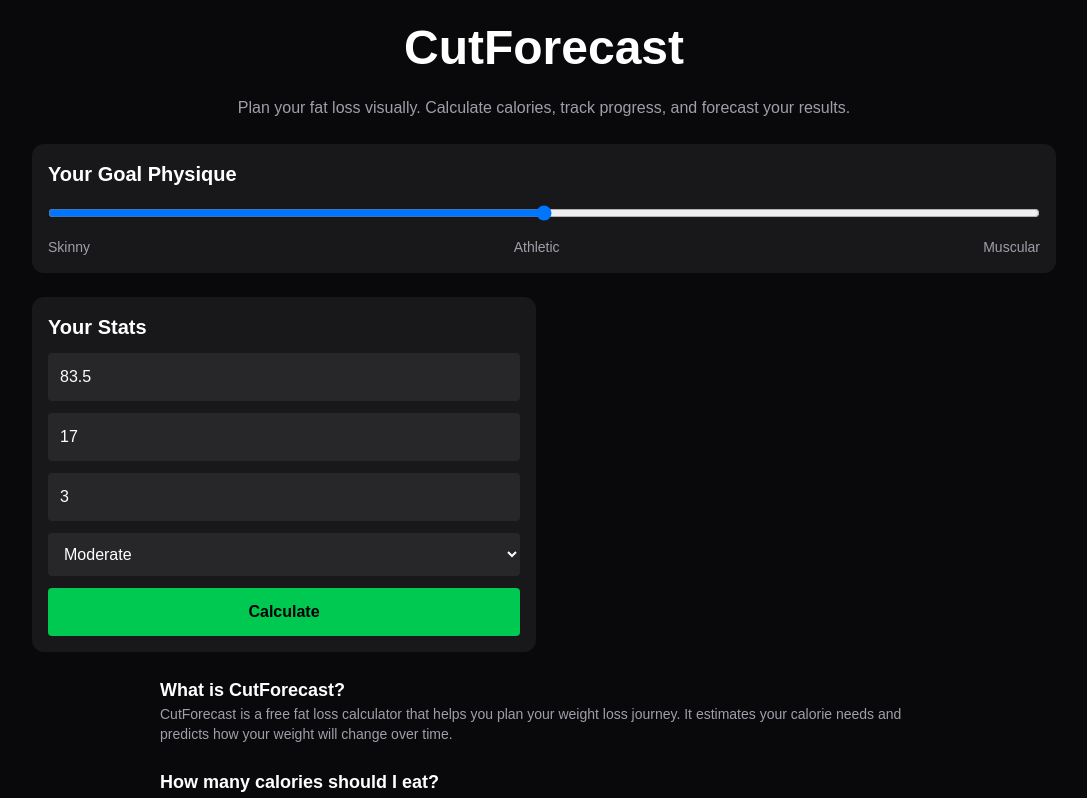
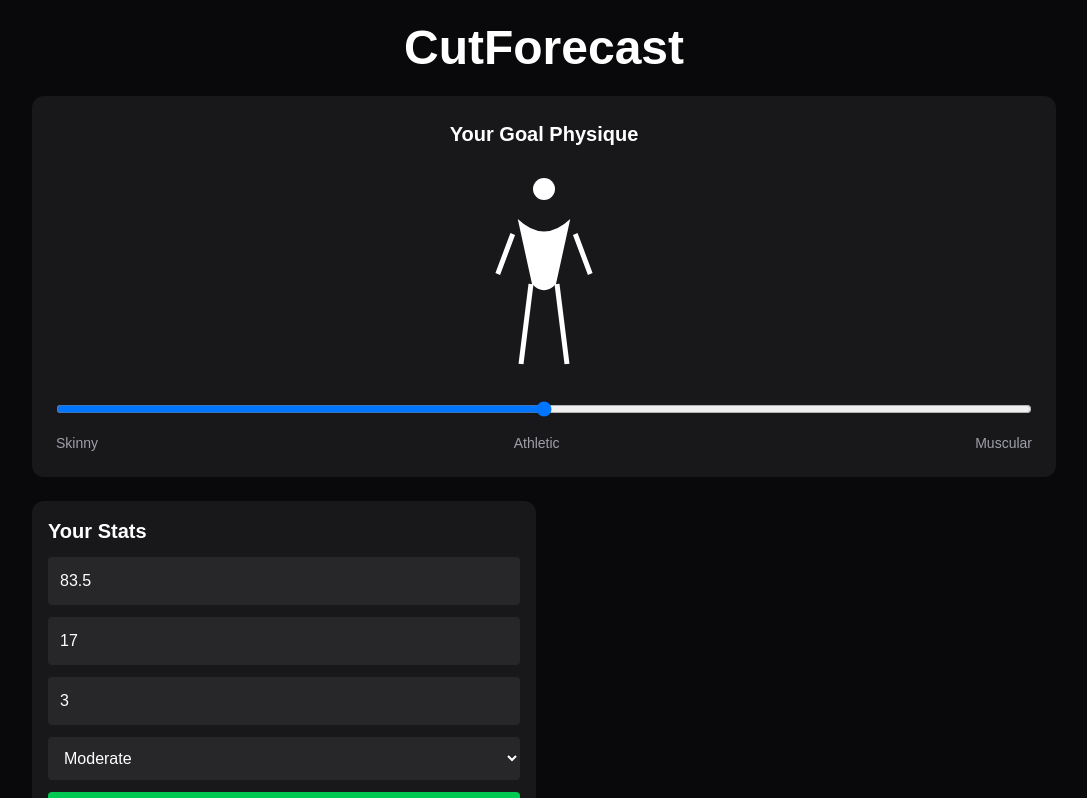
Before and after one commit to edwarddeakin06-maker/cutforecast, a Next.js app: page / in a window 1280 px wide. Shown: the top 798 px of the page, without its empty margins (96-1183 px from the left). Built offline with nearby package versions, Linux system fonts and the light colour scheme.

Commit message:
fix adsense script

```diff
--- a/app/page.tsx
+++ b/app/page.tsx
@@ -56,29 +56,53 @@ const generateTrend = (
   return arr;
 };
 
+// 🔥 Smooth physique mapping
 const getPhysiqueTargets = (value: number) => {
-  let targetBF = 15;
+  const targetBF = 20 - value * 0.1; // 20% → 10%
+  const proteinMultiplier = 2 + value * 0.006;
+  return { targetBF, proteinMultiplier };
+};
 
-  if (value < 33) targetBF = 18;
-  else if (value < 66) targetBF = 14;
-  else targetBF = 10;
+// 🔥 Smooth animated body
+const PhysiqueFigure = ({ level }: { level: number }) => {
+  const shoulder = 35 + level * 35;
+  const waist = 28 - level * 8;
+  const chest = 20 + level * 10;
+  const arms = 3 + level * 4;
+  const legs = 10 + level * 6;
 
-  const proteinMultiplier = 2 + (value / 100) * 0.6;
+  return (
+    <svg width="140" height="220" viewBox="0 0 140 220" className="mx-auto transition-all duration-500">
+      <circle cx="70" cy="25" r="11" fill="white" />
 
-  return { targetBF, proteinMultiplier };
+      <path
+        d={`
+          M ${70 - shoulder / 2} 55
+          Q 70 ${55 + chest}, ${70 + shoulder / 2} 55
+          L ${70 + waist / 2} 120
+          Q 70 ${120 + chest / 2}, ${70 - waist / 2} 120
+          Z
+        `}
+        fill="white"
+      />
+
+      <line x1={70 - shoulder / 2 - 5} y1="70" x2={70 - shoulder / 2 - 20} y2="110" stroke="white" strokeWidth={arms} />
+      <line x1={70 + shoulder / 2 + 5} y1="70" x2={70 + shoulder / 2 + 20} y2="110" stroke="white" strokeWidth={arms} />
+
+      <line x1={70 - legs} y1="120" x2={60 - legs} y2="200" stroke="white" strokeWidth="5" />
+      <line x1={70 + legs} y1="120" x2={80 + legs} y2="200" stroke="white" strokeWidth="5" />
+    </svg>
+  );
 };
 
 export default function Home() {
   const chartRef = useRef<any>(null);
 
-  const [weight, setWeight] = useState<number>(83.5);
-  const [bodyFat, setBodyFat] = useState<number>(17);
-  const [trainingDays, setTrainingDays] = useState<number>(3);
-  const [goalSpeed, setGoalSpeed] = useState<string>("moderate");
-  const [physiqueGoal, setPhysiqueGoal] = useState<number>(50);
-
-  const [manualLBM, setManualLBM] = useState<string>("");
-  const [manualTargetWeight, setManualTargetWeight] = useState<string>("");
+  const [weight, setWeight] = useState(83.5);
+  const [bodyFat, setBodyFat] = useState(17);
+  const [trainingDays, setTrainingDays] = useState(3);
+  const [goalSpeed, setGoalSpeed] = useState("moderate");
+  const [physiqueGoal, setPhysiqueGoal] = useState(50);
 
   const [results, setResults] = useState<ResultsType | null>(null);
   const [draggingIndex, setDraggingIndex] = useState<number | null>(null);
@@ -90,18 +114,13 @@ export default function Home() {
     const { targetBF, proteinMultiplier } = getPhysiqueTargets(physiqueGoal);
     const tbf = targetBF / 100;
 
-    if (!w || !bf) return alert("Fill all fields");
-
-    const LBM = manualLBM ? Number(manualLBM) : w * (1 - bf);
-    const targetWeight = manualTargetWeight
-      ? Number(manualTargetWeight)
-      : LBM / (1 - tbf);
+    const LBM = w * (1 - bf);
+    const targetWeight = LBM / (1 - tbf);
 
     const BMR = 370 + 21.6 * LBM;
 
     let activityMultiplier = 1.2;
-    if (trainingDays <= 1) activityMultiplier = 1.2;
-    else if (trainingDays <= 3) activityMultiplier = 1.375;
+    if (trainingDays <= 3) activityMultiplier = 1.375;
     else if (trainingDays <= 5) activityMultiplier = 1.55;
     else activityMultiplier = 1.725;
 
@@ -112,8 +131,7 @@ export default function Home() {
     if (goalSpeed === "aggressive") dailyDeficit = 700;
 
     const weeklyLossKg = (dailyDeficit * 7) / 7700;
-    const fatToLose = w - targetWeight;
-    const weeksToGoal = Math.max(1, Math.ceil(fatToLose / weeklyLossKg));
+    const weeksToGoal = Math.max(1, Math.ceil((w - targetWeight) / weeklyLossKg));
 
     const trend = generateTrend(w, targetWeight, weeksToGoal);
 
@@ -124,8 +142,7 @@ export default function Home() {
     let progressStatus = "On track";
 
     if (w < expectedNow - 0.3) progressStatus = "Ahead of schedule 🔥";
-    else if (w > expectedNow + 0.3)
-      progressStatus = "Behind schedule ⚠️";
+    else if (w > expectedNow + 0.3) progressStatus = "Behind schedule ⚠️";
 
     setResults({
       LBM: LBM.toFixed(1),
@@ -137,7 +154,7 @@ export default function Home() {
       TDEE: Math.round(TDEE),
       weeklyLossKg: weeklyLossKg.toFixed(2),
       progressStatus,
-      targetBF,
+      targetBF: Math.round(targetBF),
     });
   };
 
@@ -191,13 +208,11 @@ export default function Home() {
 
         <h1 className="text-5xl font-bold text-center">CutForecast</h1>
 
-        <p className="text-center text-zinc-400 max-w-2xl mx-auto">
-          Plan your fat loss visually. Calculate calories, track progress, and forecast your results.
-        </p>
+        {/* 🔥 Physique Section */}
+        <div className="bg-zinc-900 p-6 rounded-xl text-center space-y-4">
+          <h2 className="text-xl font-semibold">Your Goal Physique</h2>
 
-        {/* Physique Slider */}
-        <div className="bg-zinc-900 p-4 rounded-xl space-y-4">
-          <h2 className="text-xl font-semibold">Your Goal Physique</h2>
+          <PhysiqueFigure level={physiqueGoal / 100} />
 
           <input
             type="range"
@@ -220,10 +235,10 @@ export default function Home() {
           <div className="bg-zinc-900 p-4 rounded-xl space-y-3">
             <h2 className="text-xl font-semibold">Your Stats</h2>
 
-            <input type="number" value={weight} onChange={(e) => setWeight(Number(e.target.value))} placeholder="Weight (kg)" className="w-full p-3 bg-zinc-800 rounded" />
-            <input type="number" value={bodyFat} onChange={(e) => setBodyFat(Number(e.target.value))} placeholder="Body Fat %" className="w-full p-3 bg-zinc-800 rounded" />
+            <input type="number" value={weight} onChange={(e) => setWeight(Number(e.target.value))} className="w-full p-3 bg-zinc-800 rounded" />
+            <input type="number" value={bodyFat} onChange={(e) => setBodyFat(Number(e.target.value))} className="w-full p-3 bg-zinc-800 rounded" />
 
-            <input type="number" value={trainingDays} onChange={(e) => setTrainingDays(Number(e.target.value))} placeholder="Training days/week" className="w-full p-3 bg-zinc-800 rounded" />
+            <input type="number" value={trainingDays} onChange={(e) => setTrainingDays(Number(e.target.value))} className="w-full p-3 bg-zinc-800 rounded" />
 
             <select value={goalSpeed} onChange={(e) => setGoalSpeed(e.target.value)} className="w-full p-3 bg-zinc-800 rounded">
               <option value="slow">Slow</option>
@@ -244,8 +259,6 @@ export default function Home() {
               <p>Calories: {results.suggestedCalories} kcal</p>
               <p>Protein: {results.proteinTarget}g/day</p>
               <p>Target Body Fat: {results.targetBF}%</p>
-
-              <p>Weekly Loss: {results.weeklyLossKg} kg/week</p>
               <p>Time to Goal: {results.weeksToGoal} weeks</p>
             </div>
           )}
@@ -253,11 +266,7 @@ export default function Home() {
 
         {results && (
           <div className="bg-white text-black p-6 rounded-xl">
-            <div
-              onMouseDown={handleMouseDown}
-              onMouseMove={handleMouseMove}
-              onMouseUp={handleMouseUp}
-            >
+            <div onMouseDown={handleMouseDown} onMouseMove={handleMouseMove} onMouseUp={handleMouseUp}>
               <Line
                 ref={chartRef}
                 data={{
@@ -278,7 +287,7 @@ export default function Home() {
           </div>
         )}
 
-        {/* SEO CONTENT */}
+        {/* 🔥 SEO CONTENT BACK */}
         <div className="text-zinc-400 text-sm space-y-6 max-w-3xl mx-auto">
 
           <div>
```
